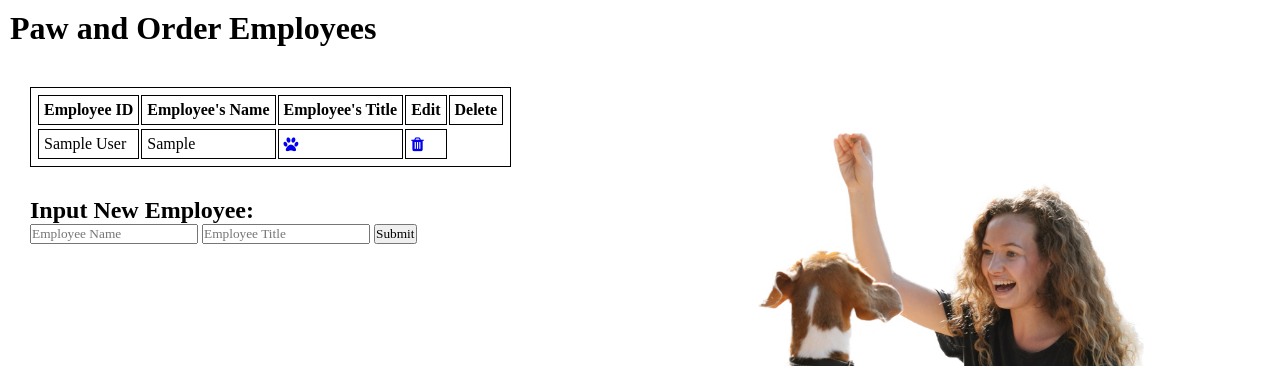
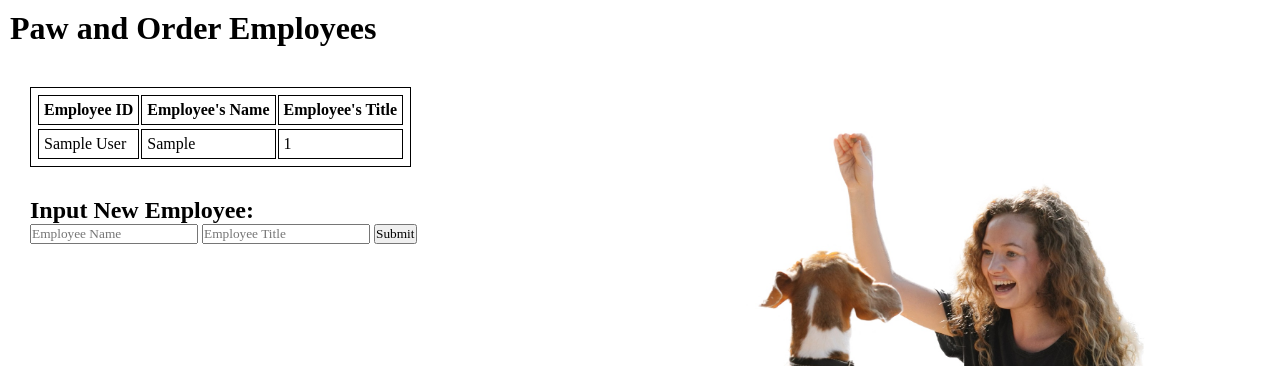
Before and after one commit to studentaly/PawAndOrder, a Flask app: page /employees in a window 1280 px wide. Shown: the part 80-446 px from the top of the page. Run offline with Flask 2, Linux system fonts and the light colour scheme; tables that the repository leaves empty or names only in its code hold one stand-in row (values such as "Sample post"); data that the repository does not hold is empty; some libraries are stand-ins or nearby versions.

Commit message:
update employees.j2 and readme

```diff
--- a/templates/employees.j2
+++ b/templates/employees.j2
@@ -37,8 +37,6 @@
           <th>Employee ID</th>
           <th>Employee's Name</th>
           <th>Employee's Title</th>
-                    <th>Edit</th>
-          <th>Delete</th>
         </tr>
         <tr>
           {% for item in data %}
@@ -49,10 +47,6 @@
             <!-- Create a <td> element with the value of that key in it -->
             <td> {{item[key]}} </td>
                         {% endfor %}
-
-                        <!-- Edit/delete buttons -->
-            <td><a href="editEmployee/{{item.employeeID}}" class="btn btn-default"><i class="fa fa-paw"></i></a></td>
-            <td><a href="deleteEmployee/{{item.employeeID}}" class="btn btn-default"><i class="fa fa-trash"></i></a></td>
 
           </tr>
                     {% endfor %}
```
Also changed, not shown: README.md.
